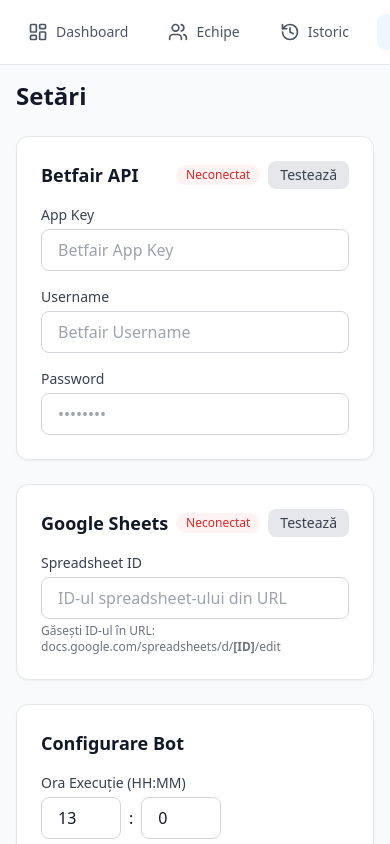
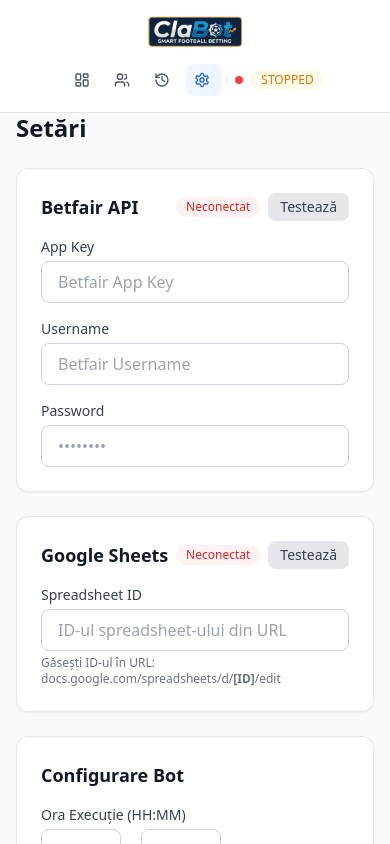
Before and after one commit to forsitex/Clabot, a Vue app in the folder frontend/: page /settings in a window 390 px wide. Shown: the top 844 px of the page. Built offline with nearby package versions, Linux system fonts and the light colour scheme; no server answers.

Commit message:
Make navbar responsive with logo above menu on mobile

```diff
--- a/frontend/src/App.vue
+++ b/frontend/src/App.vue
@@ -57,41 +57,48 @@
   <div class="min-h-screen bg-gray-50">
     <nav class="bg-white border-b border-gray-200 fixed w-full z-10">
       <div class="max-w-7xl mx-auto px-4 sm:px-6 lg:px-8">
-        <div class="flex justify-between h-16">
-          <div class="flex items-center">
-            <img src="/logo.png" alt="Logo" class="h-10 w-auto" />
+        <div
+          class="flex flex-col lg:flex-row lg:justify-between py-2 lg:py-0 lg:h-16"
+        >
+          <div
+            class="flex items-center justify-center lg:justify-start py-2 lg:py-0"
+          >
+            <img src="/logo.png" alt="Logo" class="h-8 lg:h-10 w-auto" />
           </div>
 
-          <div class="flex items-center space-x-4">
+          <div
+            class="flex items-center justify-center space-x-1 sm:space-x-2 lg:space-x-4 overflow-x-auto py-2 lg:py-0"
+          >
             <RouterLink
               v-for="item in navItems"
               :key="item.path"
               :to="item.path"
-              class="flex items-center px-3 py-2 rounded-lg text-sm font-medium transition-colors"
+              class="flex items-center px-2 sm:px-3 py-2 rounded-lg text-xs sm:text-sm font-medium transition-colors whitespace-nowrap"
               :class="
                 route.path === item.path
                   ? 'bg-primary-50 text-primary-600'
                   : 'text-gray-600 hover:bg-gray-100'
               "
             >
-              <component :is="item.icon" class="h-5 w-5 mr-2" />
-              {{ item.name }}
+              <component
+                :is="item.icon"
+                class="h-4 w-4 sm:h-5 sm:w-5 mr-1 sm:mr-2"
+              />
+              <span class="hidden sm:inline">{{ item.name }}</span>
             </RouterLink>
-          </div>
 
-          <div class="flex items-center space-x-4">
-            <div class="flex items-center">
+            <div class="flex items-center ml-2 pl-2 border-l border-gray-200">
               <span
-                class="h-2 w-2 rounded-full mr-2"
+                class="h-2 w-2 rounded-full mr-1"
                 :class="isConnected ? 'bg-green-500' : 'bg-red-500'"
               ></span>
-              <span class="text-sm text-gray-500">
+              <span class="text-xs text-gray-500 hidden sm:inline">
                 {{ isConnected ? "Conectat" : "Deconectat" }}
               </span>
             </div>
 
             <div
-              class="badge"
+              class="badge text-xs"
               :class="{
                 'badge-success': botStore.isRunning,
                 'badge-danger': botStore.hasError,
@@ -105,7 +112,7 @@
       </div>
     </nav>
 
-    <main class="pt-20 pb-8">
+    <main class="pt-28 lg:pt-20 pb-8">
       <div class="max-w-7xl mx-auto px-4 sm:px-6 lg:px-8">
         <RouterView />
       </div>
```
